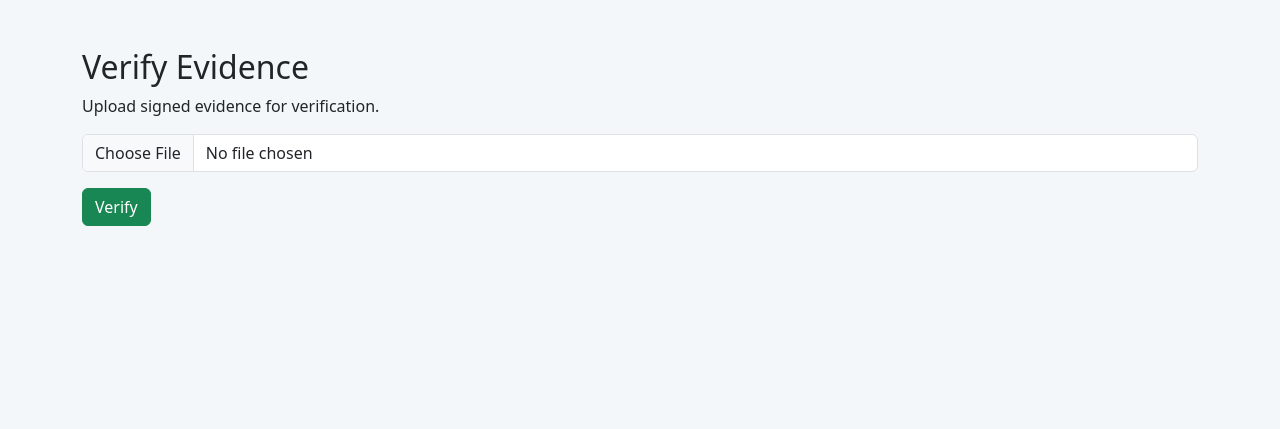
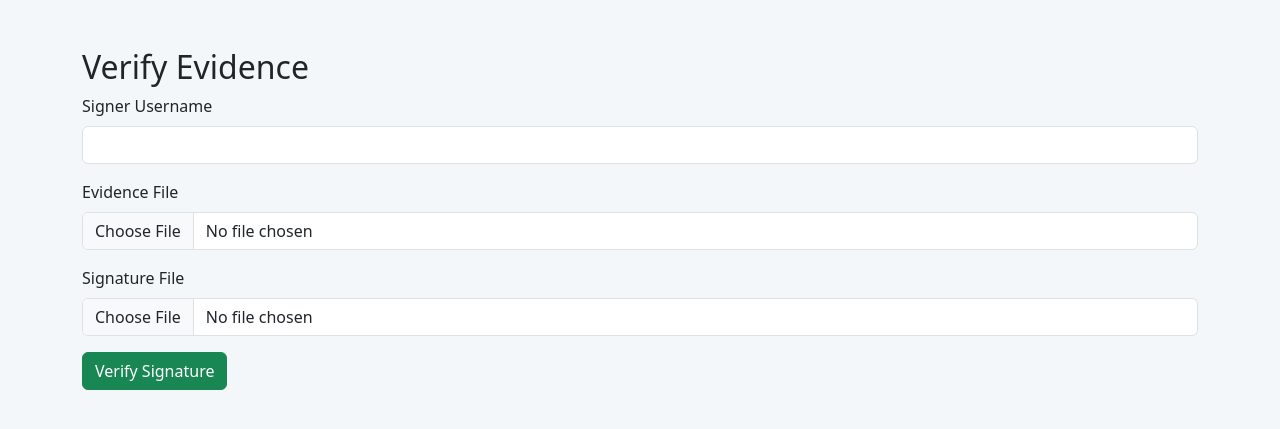
Before and after one commit to Lekhanath-Bhattarai/chainproof-digital-evidence-verification, a Flask app: page /verify in a window 1280 px wide. Shown: the part 56-485 px from the top of the page. Run offline with Flask 3, Linux system fonts and the light colour scheme.

Commit message:
Added evidence verification and tamper detection

```diff
--- a/main.py
+++ b/main.py
@@ -5,6 +5,7 @@ from app.hashing import generate_sha256
 from app.key_manager import generate_user_keys
 from app.user_manager import register_user
 from app.signing import sign_file
+from app.verification import verify_signature
 
 app = Flask(__name__)
 
@@ -87,9 +88,34 @@ def upload():
 
     return render_template("upload.html")
 
-@app.route("/verify")
+@app.route("/verify", methods=["GET", "POST"])
 def verify():
-    return render_template("verify.html")
+    if request.method == "POST":
+        username = request.form.get("username")
+        evidence_file = request.files.get("evidence_file")
+        signature_file = request.files.get("signature_file")
 
+        if not username or not evidence_file or not signature_file:
+            return render_template("verify.html", error="Please provide username, evidence file, and signature file.")
+
+        evidence_path = os.path.join("evidence", secure_filename(evidence_file.filename))
+        signature_path = os.path.join("signatures", secure_filename(signature_file.filename))
+        public_key_path = os.path.join("keys", f"{username}_public.pem")
+
+        if not os.path.exists(public_key_path):
+            return render_template("verify.html", error=f"No public key found for user '{username}'.")
+
+        evidence_file.save(evidence_path)
+        signature_file.save(signature_path)
+
+        is_valid = verify_signature(evidence_path, signature_path, public_key_path)
+
+        return render_template(
+            "verify.html",
+            username=username,
+            is_valid=is_valid
+        )
+
+    return render_template("verify.html", is_valid=None)
 if __name__ == "__main__":
     app.run(debug=True)
--- a/templates/verify.html
+++ b/templates/verify.html
@@ -4,18 +4,49 @@
 
 <h2>Verify Evidence</h2>
 
-<p>
-    Upload signed evidence for verification.
-</p>
+<form method="POST" enctype="multipart/form-data">
 
-<form>
     <div class="mb-3">
-        <input class="form-control" type="file">
+        <label class="form-label">Signer Username</label>
+        <input class="form-control" type="text" name="username" required>
     </div>
 
-    <button class="btn btn-success">
-        Verify
+    <div class="mb-3">
+        <label class="form-label">Evidence File</label>
+        <input class="form-control" type="file" name="evidence_file" required>
+    </div>
+
+    <div class="mb-3">
+        <label class="form-label">Signature File</label>
+        <input class="form-control" type="file" name="signature_file" required>
+    </div>
+
+    <button class="btn btn-success" type="submit">
+        Verify Signature
     </button>
 </form>
 
+{% if is_valid is not none %}
+<hr>
+{% if is_valid %}
+<div class="alert alert-success mt-4">
+    <h5>Signature Valid</h5>
+    <p>Evidence is authentic and has not been modified.</p>
+    <p><strong>Signer:</strong> {{ username }}</p>
+</div>
+{% else %}
+<div class="alert alert-danger mt-4">
+    <h5>Signature Invalid</h5>
+    <p>Evidence may have been tampered with or the signature is forged.</p>
+    <p><strong>Signer:</strong> {{ username }}</p>
+</div>
+{% endif %}
+{% endif %}
+
+{% if error %}
+<div class="alert alert-danger mt-4">
+    {{ error }}
+</div>
+{% endif %}
+
 {% endblock %}
```
Also changed, not shown: app/verification.py (added, +27 -0 lines).
